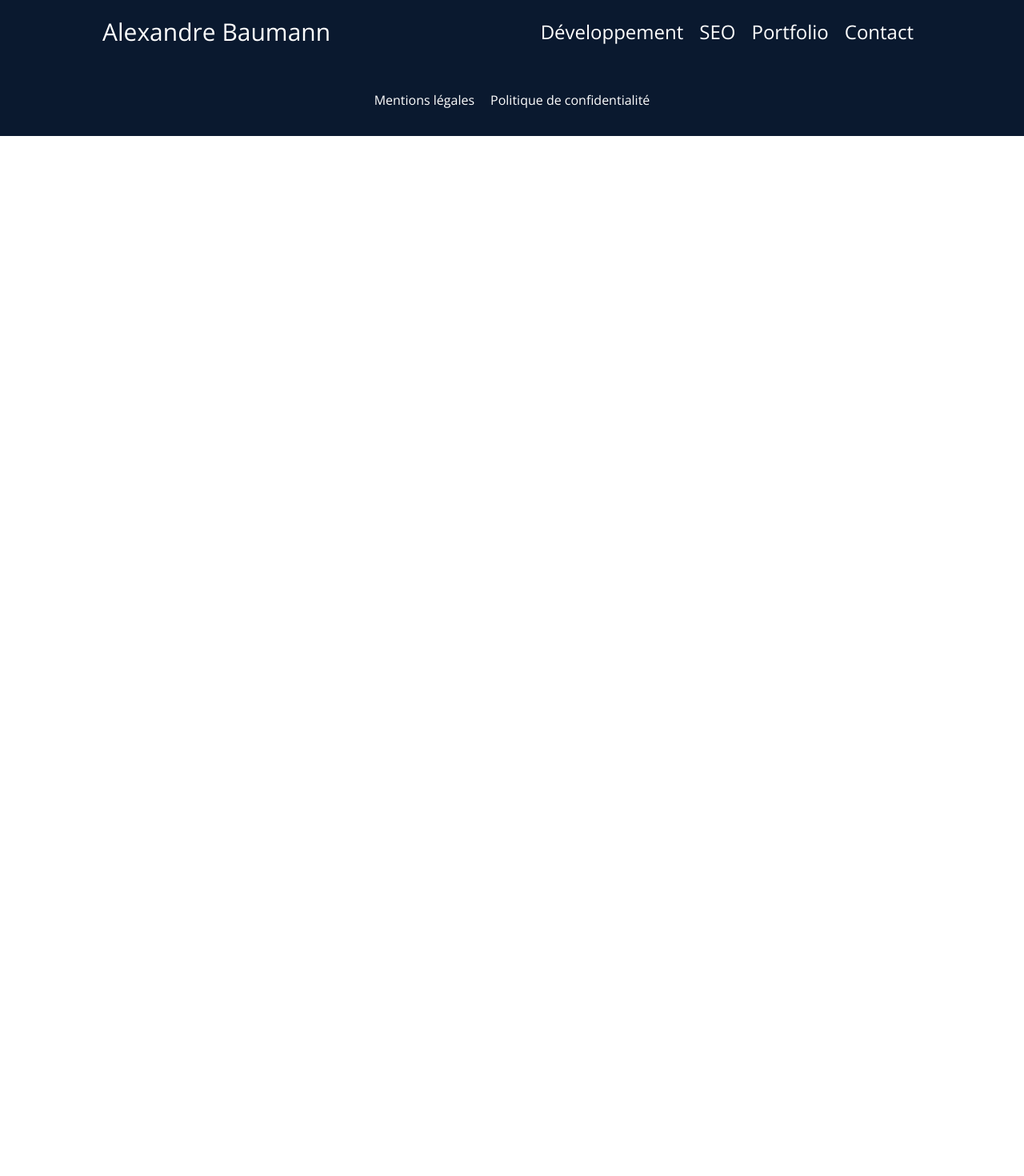
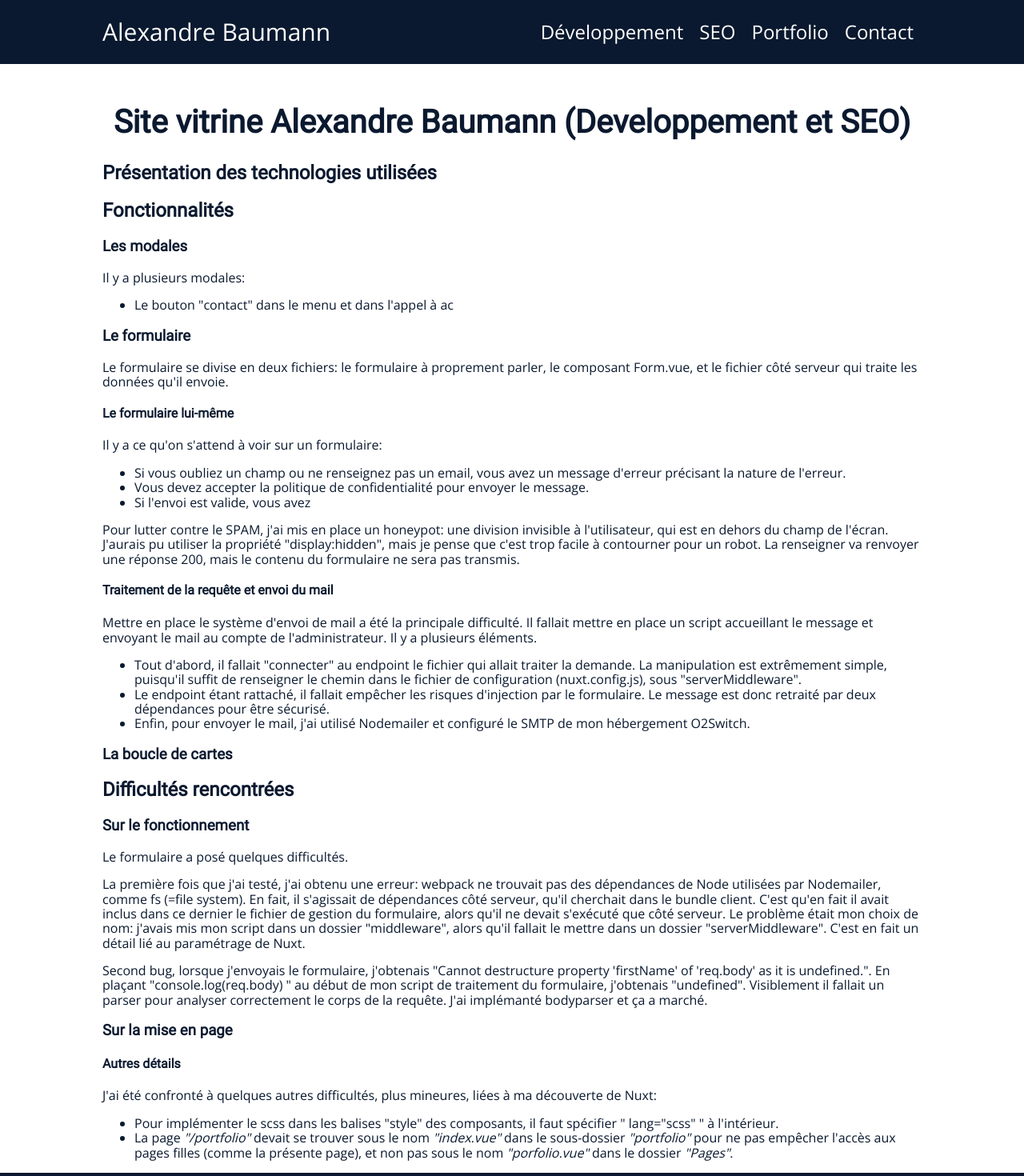
Before and after one commit to AlexandreBaumann/Site-pro, a Nuxt app: page /portfolio/site-vitrine-alexandre-baumann in a window 1280 px wide. Shown: the top 1470 px of the page at 80% size. Before the commit the page ends 800 px from the top, so only its background shows below. Built offline with nearby package versions, Linux system fonts and the light colour scheme.

Commit message:
scss header et footer dans le fichier, bodyparser pour le formulaire

```diff
--- /dev/null
+++ b/pages/portfolio/site-vitrine-alexandre-baumann.vue
@@ -0,0 +1,87 @@
+<template>
+    <div class="container">
+
+        <h1>Site vitrine Alexandre Baumann (Developpement et SEO)</h1>
+        <h2>Présentation des technologies utilisées</h2>
+        <h2>Fonctionnalités</h2>
+        <h3>Les modales</h3>
+        <p>Il y a plusieurs modales:</p>
+        <ul>
+            <li>Le bouton "contact" dans le menu et dans l'appel à ac</li>
+        </ul>
+        <h3>Le formulaire</h3>
+        <p>Le formulaire se divise en deux fichiers: le formulaire à proprement parler, le composant Form.vue, et le fichier
+            côté serveur qui traite les données qu'il envoie.</p>
+        <h4>Le formulaire lui-même</h4>
+        <p>Il y a ce qu'on s'attend à voir sur un formulaire:</p>
+        <ul>
+            <li>Si vous oubliez un champ ou ne renseignez pas un email, vous avez un message d'erreur précisant la nature de
+                l'erreur.</li>
+            <li>Vous devez accepter la politique de confidentialité pour envoyer le message.</li>
+            <li>Si l'envoi est valide, vous avez </li>
+        </ul>
+        <p>Pour lutter contre le SPAM, j'ai mis en place un honeypot: une division invisible à l'utilisateur, qui est en
+            dehors du champ de l'écran. J'aurais pu utiliser la propriété "display:hidden", mais je pense que c'est trop
+            facile à contourner pour un robot. La renseigner va renvoyer une réponse 200, mais le contenu du formulaire ne
+            sera pas transmis.</p>
+        <h4>Traitement de la requête et envoi du mail</h4>
+        <p>Mettre en place le système d'envoi de mail a été la principale difficulté.
+            Il fallait mettre en place un script accueillant le message et envoyant le mail au compte de l'administrateur.
+            Il y a plusieurs éléments. </p>
+        <ul>
+            <li>Tout d'abord, il fallait "connecter" au endpoint le fichier qui allait traiter la demande. La manipulation
+                est extrêmement simple, puisqu'il suffit de renseigner le chemin dans le fichier de configuration
+                (nuxt.config.js), sous "serverMiddleware".</li>
+            <li>Le endpoint étant rattaché, il fallait empêcher les risques d'injection par le formulaire. Le message est
+                donc retraité par deux dépendances pour être sécurisé.</li>
+            <li>Enfin, pour envoyer le mail, j'ai utilisé Nodemailer et configuré le SMTP de mon hébergement O2Switch.</li>
+        </ul>
+
+        <h3>La boucle de cartes</h3>
+
+        <h2>Difficultés rencontrées</h2>
+        <h3>Sur le fonctionnement</h3>
+        <p>Le formulaire a posé quelques difficultés.</p>
+        <p>La première fois que j'ai testé, j'ai obtenu une erreur: webpack ne trouvait pas des dépendances de
+            Node utilisées par Nodemailer, comme fs (=file system). En fait, il s'agissait de dépendances côté serveur,
+            qu'il cherchait dans le bundle client. C'est qu'en fait il avait inclus dans ce dernier le fichier de gestion du
+            formulaire, alors qu'il ne devait s'exécuté que côté serveur. Le problème était mon choix de nom: j'avais mis
+            mon script dans un dossier "middleware", alors qu'il fallait le mettre dans un dossier "serverMiddleware". C'est
+            en fait un détail lié au paramétrage de Nuxt.</p>
+        <p>Second bug, lorsque j'envoyais le formulaire, j'obtenais "Cannot destructure property 'firstName' of 'req.body'
+            as it is undefined.". En plaçant "console.log(req.body)
+            " au début de mon script de traitement du formulaire, j'obtenais "undefined". Visiblement il fallait un parser
+            pour analyser correctement le corps de la requête. J'ai implémanté bodyparser et ça a marché.</p>
+        <h3>Sur la mise en page</h3>
+        <h4>Autres détails</h4>
+        <p>J'ai été confronté à quelques autres difficultés, plus mineures, liées à ma découverte de Nuxt:</p>
+        <ul>
+            <li>Pour implémenter le scss dans les balises "style" des composants, il faut spécifier " lang="scss" " à
+                l'intérieur.</li>
+            <li>La page <i>"/portfolio"</i> devait se trouver sous le nom <i>"index.vue"</i> dans le sous-dossier
+                <i>"portfolio"</i> pour ne pas
+                empêcher l'accès aux pages filles (comme la présente page), et non pas sous le nom <i>"porfolio.vue"</i>
+                dans le dossier <i>"Pages"</i>.
+            </li>
+        </ul>
+    </div>
+</template>
+
+<script>
+export default {
+}
+</script>
+
+<style scoped lang="scss">
+.container {
+    @include contentFrame;
+
+    h1 {
+        text-align: center;
+        font-size: 40px;
+        padding-top: 50px;
+
+    }
+
+}
+</style>
```
